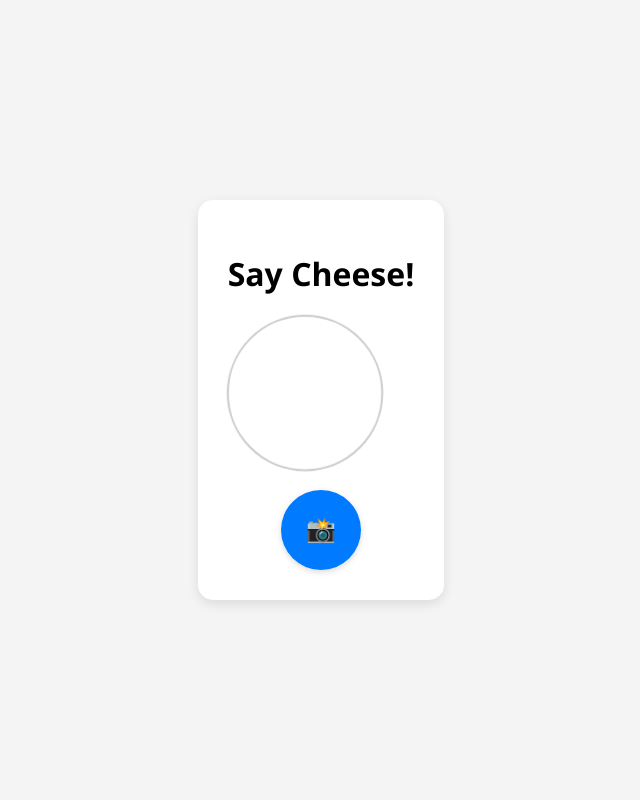
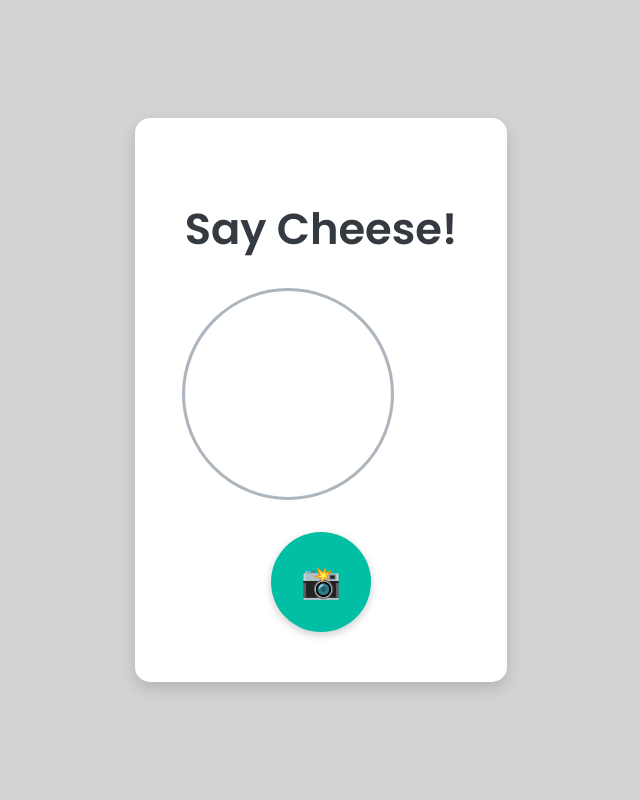
Before and after one commit to ItzAarnab25/The-Judgy-AI, a Flask app: page / in a window 1280 px wide. Shown: the whole page, without its empty margins (319-959 px from the left). Run offline with Flask 3, Linux system fonts and the light colour scheme.

Commit message:
Update index.html
improve camera cutout

```diff
--- a/templates/index.html
+++ b/templates/index.html
@@ -3,77 +3,92 @@
 <head>
     <title>Funny Photo Booth</title>
     <style>
+        @import url('https://fonts.googleapis.com/css2?family=Poppins:wght@400;600&family=Roboto:ital,wght@0,400;0,700;1,400&display=swap');
+
         body {
-            font-family: 'Segoe UI', Tahoma, Geneva, Verdana, sans-serif;
+            font-family: 'Poppins', sans-serif; /* Modern and clean */
             display: flex;
             flex-direction: column;
             align-items: center;
             justify-content: center;
             min-height: 100vh;
-            background-color: #f4f4f4;
+            background-color: #d3d3d3; /* Bigger light grey background */
             margin: 0;
-            padding: 20px;
+            padding: 40px; /* Increased padding for bigger background feel */
             box-sizing: border-box;
         }
 
         #app-container {
             background-color: #fff;
             border-radius: 15px;
-            box-shadow: 0 4px 12px rgba(0, 0, 0, 0.1);
-            padding: 30px;
+            box-shadow: 0 6px 15px rgba(0, 0, 0, 0.15); /* More pronounced shadow */
+            padding: 50px; /* Increased padding */
             text-align: center;
         }
 
+        h1 {
+            color: #343a40; /* Dark grey heading */
+            margin-bottom: 30px;
+            font-weight: 600; /* Semi-bold */
+            font-size: 2.7rem; /* Slightly larger heading */
+        }
+
         #camera-container {
-            width: 150px; /* Smaller, more abstract */
-            height: 150px;
-            border: 2px solid #ccc;
+            width: 200px; /* Further increased camera container size */
+            height: 200px; /* Further increased camera container size */
+            border: 3px solid #adb5bd; /* Medium grey border */
             position: relative;
             overflow: hidden;
             border-radius: 50%;
-            margin-bottom: 20px;
+            margin-bottom: 35px;
+            display: flex; /* Center the video */
+            justify-content: center; /* Center horizontally */
+            align-items: center; /* Center vertically */
             transition: border-color 0.3s ease-in-out;
         }
 
         #camera-container.active {
-            border-color: #007bff;
+            border-color: #00bfa5; /* Teal active color */
         }
 
         #camera-feed {
-            width: 100%;
-            height: 100%;
+            width: auto; /* Adjust width to maintain aspect ratio */
+            height: auto; /* Adjust height to maintain aspect ratio */
+            min-width: 100%; /* Ensure it covers the container */
+            min-height: 100%; /* Ensure it covers the container */
             object-fit: cover;
+            transform: scaleX(-1); /* Apply horizontal flip for mirror effect */
         }
 
         #capture-btn {
-            background-color: #007bff;
+            background-color: #00bfa5; /* Teal button */
             color: white;
             border: none;
-            border-radius: 50%; /* Circular button */
-            width: 80px; /* Larger button */
-            height: 80px;
-            font-size: 1.5rem;
+            border-radius: 50%;
+            width: 100px; /* Slightly larger button */
+            height: 100px; /* Slightly larger button */
+            font-size: 2rem; /* Slightly larger font */
             cursor: pointer;
-            box-shadow: 0 2px 6px rgba(0, 0, 0, 0.15);
+            box-shadow: 0 3px 8px rgba(0, 0, 0, 0.2); /* More prominent shadow */
             transition: transform 0.2s ease-in-out, background-color 0.2s ease-in-out;
             outline: none;
         }
 
         #capture-btn:hover {
-            transform: scale(1.05);
-            background-color: #0056b3;
+            transform: scale(1.08);
+            background-color: #00897b; /* Darker teal on hover */
         }
 
         #capture-btn:active {
-            transform: scale(0.95);
+            transform: scale(0.92);
         }
 
         #comment-container {
-            margin-top: 30px;
-            padding: 20px;
-            border: 1px dashed #ccc;
-            border-radius: 10px;
-            background-color: #f9f9f9;
+            margin-top: 50px; /* Increased margin */
+            padding: 30px; /* Increased padding */
+            border: 2px dashed #ced4da; /* Light grey dashed border */
+            border-radius: 12px;
+            background-color: #f8f9fa; /* Very light grey background */
             text-align: center;
             opacity: 0;
             transform: translateY(20px);
@@ -85,10 +100,17 @@
             transform: translateY(0);
         }
 
+        #comment-container h2 {
+            color: #495057; /* Medium grey heading */
+            font-size: 2rem; /* Slightly larger font */
+            margin-bottom: 20px; /* Increased margin */
+            font-weight: 600;
+        }
+
         #comment {
             font-style: italic;
-            color: #555;
-            font-size: 1.1rem;
+            color: #6c757d; /* Slate grey comment text */
+            font-size: 1.3rem; /* Slightly larger font */
         }
 
         .hidden {
@@ -98,12 +120,12 @@
         /* Animation for camera container */
         @keyframes pulse {
             0% { transform: scale(1); }
-            50% { transform: scale(1.05); }
+            50% { transform: scale(1.03); } /* Even less intense pulse for larger size */
             100% { transform: scale(1); }
         }
 
         #camera-container.pulsing {
-            animation: pulse 2s infinite alternate;
+            animation: pulse 1.5s infinite alternate; /* Faster pulse */
         }
     </style>
 </head>
@@ -111,10 +133,10 @@
     <div id="app-container">
         <h1>Say Cheese!</h1>
         <div id="camera-container" class="pulsing">
-            <video id="camera-feed" autoplay playsinline></video>
+            <video id="camera-feed" autoplay playsinline style="transform: scaleX(-1);"></video>
         </div>
         <button id="capture-btn">📸</button>
-        <canvas id="canvas" width="150" height="150" class="hidden"></canvas>
+        <canvas id="canvas" width="200" height="200" class="hidden"></canvas>
         <div id="comment-container" class="hidden">
             <h2>Gemini Says:</h2>
             <p id="comment"></p>
@@ -168,7 +190,11 @@
             context.beginPath();
             context.arc(size / 2, size / 2, size / 2, 0, 2 * Math.PI);
             context.clip();
+            // Importantly, we also need to flip the drawing context horizontally
+            context.translate(size, 0);
+            context.scale(-1, 1);
             context.drawImage(cameraFeed, offsetX, offsetY, size, size, 0, 0, size, size);
+            context.setTransform(1, 0, 0, 1, 0, 0); // Reset transform
 
             const imageDataURL = canvas.toDataURL('image/jpeg');
             const base64Image = imageDataURL.split(',')[1];
```
